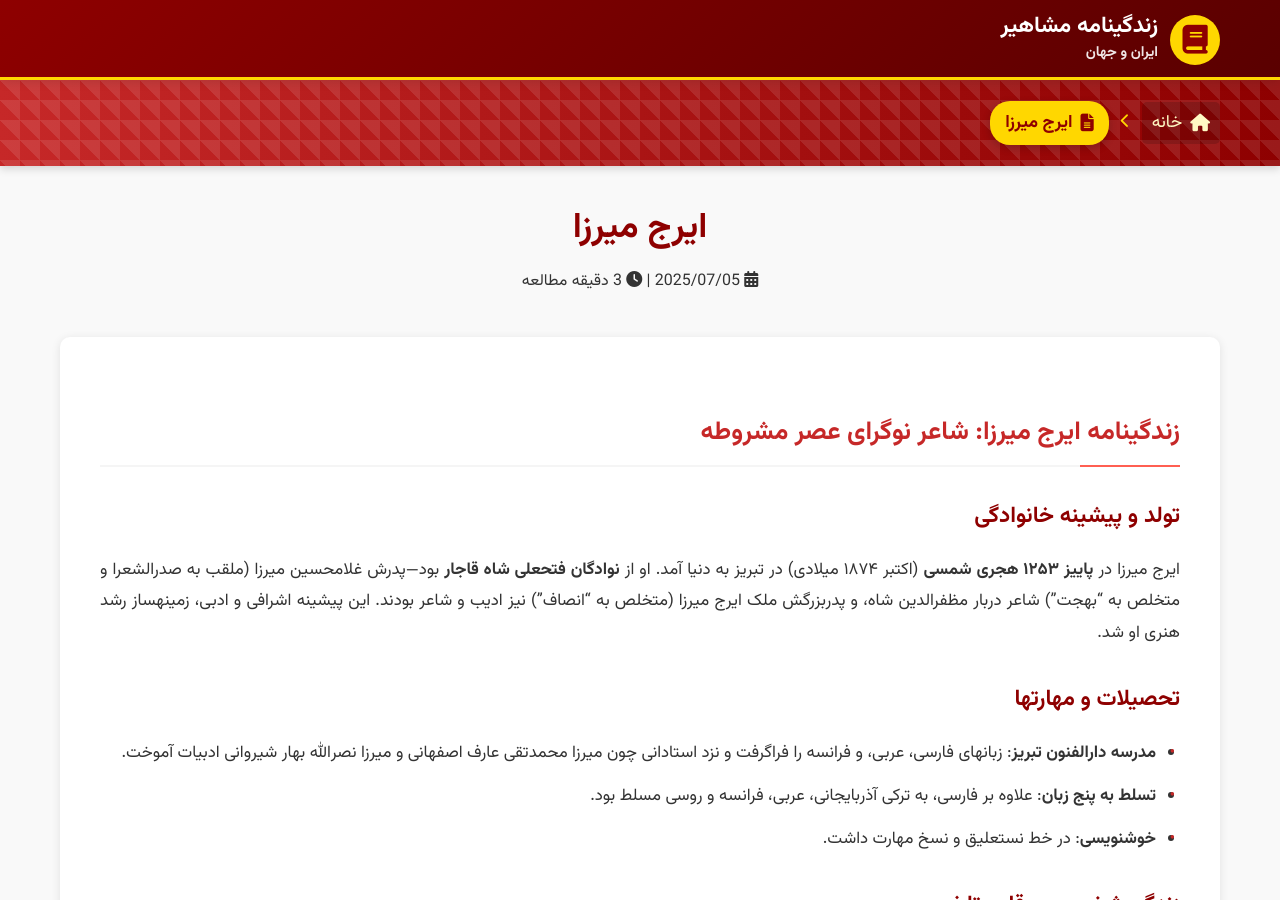
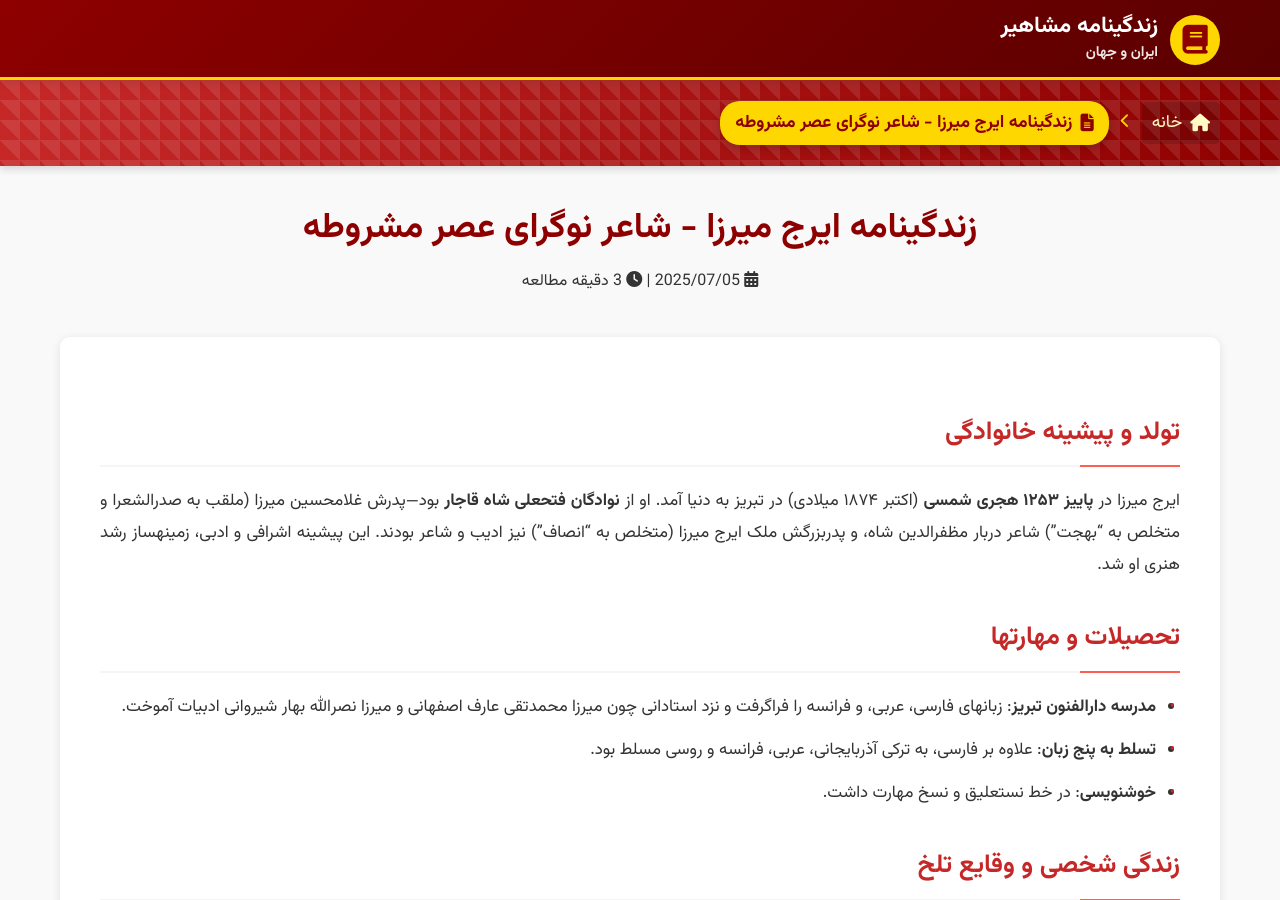
Before and after one commit to darkblog/darkblog.github.io, a Jekyll site: the page built from _posts/2025-7-5-61.md, in a window 1280 px wide and 900 px high. Built offline with Jekyll 4.4.1, drawn with Linux system fonts in a browser that asks for light colours.

Commit message:
Update 2025-7-5-61.md

```diff
--- a/_posts/2025-7-5-61.md
+++ b/_posts/2025-7-5-61.md
@@ -1,23 +1,21 @@
 ---
 layout: post
-title: ایرج میرزا
+title: زندگینامه ایرج میرزا - شاعر نوگرای عصر مشروطه
 ---
 
-## زندگینامه ایرج میرزا: شاعر نوگرای عصر مشروطه
-
-### تولد و پیشینه خانوادگی
+## تولد و پیشینه خانوادگی
 ایرج میرزا در **پاییز ۱۲۵۳ هجری شمسی** (اکتبر ۱۸۷۴ میلادی) در تبریز به دنیا آمد. او از **نوادگان فتحعلی شاه قاجار** بود—پدرش غلامحسین میرزا (ملقب به صدرالشعرا و متخلص به "بهجت") شاعر دربار مظفرالدین شاه، و پدربزرگش ملک ایرج میرزا (متخلص به "انصاف") نیز ادیب و شاعر بودند. این پیشینه اشرافی و ادبی، زمینهساز رشد هنری او شد.
 
-### تحصیلات و مهارتها
+## تحصیلات و مهارتها
 - **مدرسه دارالفنون تبریز**: زبانهای فارسی، عربی، و فرانسه را فراگرفت و نزد استادانی چون میرزا محمدتقی عارف اصفهانی و میرزا نصرالله بهار شیروانی ادبیات آموخت.
 - **تسلط به پنج زبان**: علاوه بر فارسی، به ترکی آذربایجانی، عربی، فرانسه و روسی مسلط بود.
 - **خوشنویسی**: در خط نستعلیق و نسخ مهارت داشت.
 
-### زندگی شخصی و وقایع تلخ
+## زندگی شخصی و وقایع تلخ
 - **ازدواج زودهنگام**: در ۱۶ سالگی با دختری ۱۳ ساله ازدواج کرد، اما کمتر از سه سال بعد، همسر و پدرش را تقریباً همزمان از دست داد. این حوادث او را با سه فرزند خردسال (جعفرقلی، خسرو و ربابه) تنها گذاشت.
 - **تراژدی خودکشی پسر**: در ۱۲۹۶ شمسی، پسر بزرگش جعفرقلی خودکشی کرد که تأثیر عمیقی بر روحیه او گذاشت.
 
-### فعالیتهای حرفهای و تحول فکری
+## فعالیتهای حرفهای و تحول فکری
 1. **دوره درباری (۱۸ سالگی)**:
    - معاونت مدرسه مظفری تبریز و مدیریت نخستین نشریه دانشجویی تبریز به نام "ورقه".
    - پس از مرگ پدر، لقب "فخرالشعرا" را از مظفرالدین میرزا (ولیعهد) دریافت کرد، اما به زودی از مدیحهسرایی دربار بیزار شد و کناره گرفت.
@@ -32,12 +30,12 @@ title: ایرج میرزا
    - پس از بازگشت به تهران در ۱۲۸۳ شمسی، به جنبش مشروطه پیوست و با شعرهای انتقادی به صدای مردم تبدیل شد.
    - تأسیس اداره عتیقهجات (باستانشناسی) در وزارت معارف از اقدامات ماندگار اوست.
 
-### سبک شعری و نوآوریها
+## سبک شعری و نوآوریها
 - **زبان ساده و مردمی**: استفاده از واژههای عامیانه و طنز تلخ برای انتقاد اجتماعی (مانند هجو محمدعلی شاه و احمد شاه).
 - **قالبهای متنوع**: ۴۵% اشعارش مثنوی، ۲۷% قصیده و ۱۹% قطعه بودهاند.
 - **مضامین نو**: تمرکز بر انتقاد سیاسی، حقوق زنان، میهنپرستی و آموزش کودکان.
 
-### آثار شاخص
+## آثار شاخص
 - **منظومه زهره و منوچهر**: ترجمه منظوم "ونوس و آدونیس" شکسپیر با تم ایرانی، که ناتمام ماند.
 - **عارفنامه**: پاسخی طنزآمیز به بیاحترامی عارف قزوینی، شامل ۵۱۵ بیت.
 - **اشعار ماندگار درباره مادر**:
@@ -48,16 +46,16 @@ title: ایرج میرزا
 
 - **شعر کودک**: از پیشگامان ادبیات کودک با آثاری مانند "ما که اطفال این دبستانیم" و "داشت عباسقلیخان پسری".
 
-### دیدگاههای سیاسی و مذهبی
+## دیدگاههای سیاسی و مذهبی
 - **سیاست**: با وجود اصالت اشرافی، از مشروطه حمایت کرد، اما نگاه محافظهکارانهای داشت:
   > "رعایا جملگی بیچارگان اند... نه آزادی نه قانون میپسندند".
   در عین حال، مشاور کلنل پسیان در قیام خراسان بود.
 - **مذهب**: باورهای دینی متغیری داشت؛ اشعاری در نقد روحانیون و حتی انکار خدا سرود، اما گاه برای حفظ جان، مرثیههای مذهبی میسرود.
 
-### شخصیت دوگانه
+## شخصیت دوگانه
 در جمع رسمی **متین و محتاط** بود، اما در محافل خصوصی **بذلهگو و صمیمی** توصیف شده است. پروفسور مار (خاورشناس روس) او را: _"مردی سیاهسوخته، لاغراندام و بردبار"_ میخواند که با خوانش شعرش به اشعار جان میبخشید.
 
-### درگذشت و میراث
+## درگذشت و میراث
 در **۲۲ اسفند ۱۳۰۴** (۱۴ مارس ۱۹۲۶) بر اثر سکته قلبی در منزلی در خیابان پهلوی (ولیعصر کنونی) تهران درگذشت. آرامگاه او در **گورستان ظهیرالدوله** شمیران است. ملکالشعرای بهار در رثایش سرود:
 > "سکته کرد و مرد ایرج میرزا / قلب ما افسرد ایرج میرزا...".
 
```
